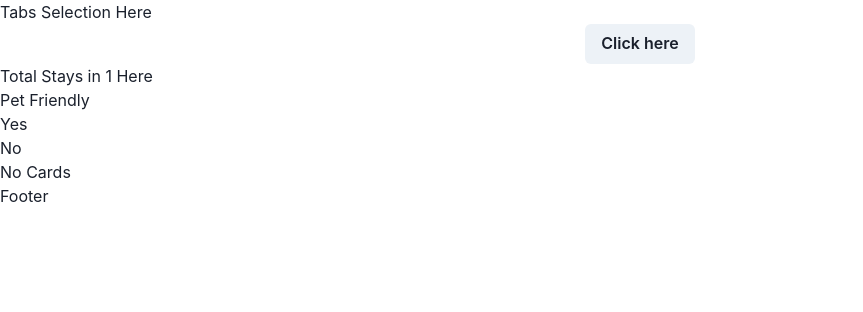
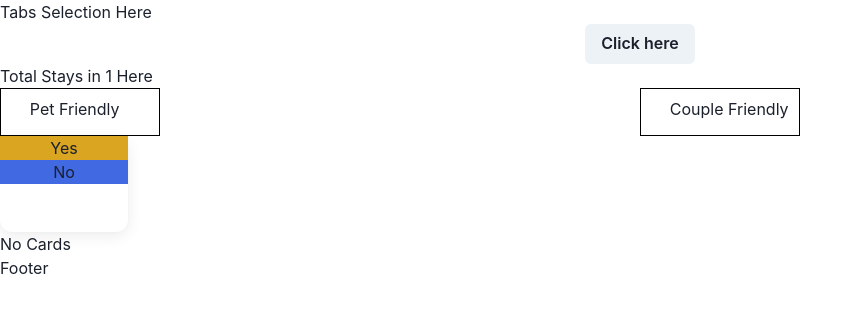
Before and after one commit to sarb001/Bookmytrip, a React (Create React App) app: page /location/1 in a window 1280 px wide. Both pictures are taken after a click on the element "Pet Friendly". Shown: the top 312 px of the page, without its empty margins (0-863 px from the left). Built offline with nearby package versions, Linux system fonts and the light colour scheme.

Commit message:
Filter Section working

```diff
--- a/src/Components/LocationComponentDetail.js
+++ b/src/Components/LocationComponentDetail.js
@@ -1,44 +1,45 @@
 import React, { useEffect, useState } from 'react'
 import { Link, useParams } from 'react-router-dom'
 import { placesStore } from '../Store/MainStore';
-// import './LocationComponentDetails.css';
+import './LocationComponentDetails.css';
 
 const LocationComponentDetail = () => {
 
     const params = useParams();
     const {loc} = params;
-    const [originalarray ,setoriginalarray] = useState([]);
 
    const [petReview,setpetReview] = useState(false);
    const [openPets,setopenPets]   = useState(false);
     const [openFilter,setopenFilter] = useState(false);
 
+    const [coupleToggle,setcoupleToggle] = useState(false);
 
-    useEffect(() => {
-        const filterPlaces = () => {
+     const [couple,setcouple] = useState(false);
+
         const placesDetailsArray = placesStore.filter((item) =>
             item.location.toLocaleLowerCase().includes(loc.toLocaleLowerCase())
         );
-            console.log('placesdetails --', placesDetailsArray);
+            console.log('placesdetails 1 --', placesDetailsArray);
+
+    const [originalarray ,setoriginalarray] = useState(placesDetailsArray);
+
+    useEffect(() =>{
         setoriginalarray(placesDetailsArray);
-        };
-        filterPlaces();
+    },[loc])
 
-    }, [loc])
-
-    // when data is updated in placesdetialsarray  only then run effect means update data with final state
 
     const petsFilter = () => {
-        let newstate = originalarray.filter((item) => {
+        let newstate = placesDetailsArray.filter((item) => {
            return item.pets === true;
         })
         setpetReview(true);
         setoriginalarray(newstate);
+        setcouple(false);
    }
 
      const nopetsFilter = () => {
        setpetReview(false);
-       setoriginalarray((prevarray) => prevarray);
+       setoriginalarray(placesDetailsArray);
      }
 
       const openPetsHandler = () => {       // toggling pets dropdown
@@ -46,26 +47,61 @@ const LocationComponentDetail = () => {
           setopenFilter(false);
       }
 
-      console.log('original array is -',originalarray);
+      const openCoupleHandler = () => {         // toggle thee Couple Handler
+        setcoupleToggle(!coupleToggle);
+        setopenFilter(false);
+      }
+
+      const coupleFilter = () => {
+            let mutate = placesDetailsArray.filter((item) => {
+                 return item.couple === true
+            })
+            setoriginalarray(mutate);
+            setpetReview(false);
+            setcouple(true);
+      }
+
+
+      const nocoupleFilter = () => {
+         setoriginalarray(placesDetailsArray)
+         setcouple(false);
+      }
+
+
+    //   console.log('original array is -',originalarray);
 
   return (
     <div>
                 <h1>  Total  Stays in {loc} Here  </h1>
 
+                        <div className="filter-boxes-partition" style = {{display:'grid',gridTemplateColumns:'1fr 1fr'}}>
                                 <div className='petHold mt-3 zoom' onClick={openPetsHandler}>
-                    {/* <MdOutlinePets className=' inline-block text-2xl pr-2' /> */}
                                     <p className=' inline-block'> Pet Friendly </p>
                                 </div>
 
+                                <div className='flex petHold mt-3 zoom' onClick={openCoupleHandler}>
+                                            <p className=' inline-block pl-5'> Couple Friendly </p>
+                            </div>
+                        </div>
 
                             {openPets && <div className = "selectDropDown">
-                                    <div  onClick = {petsFilter}   className = 'pt-4 mb-8 cursor-pointer h-2' >
+                                                <div  onClick = {petsFilter}   className = 'pt-4 mb-8 cursor-pointer h-2'  style = {{backgroundColor:'goldenrod'}} >
                                                 Yes </div>
-                                    <div  onClick = {nopetsFilter} className = 'cursor-pointer h-2' >
+                                                <div  onClick = {nopetsFilter} className = 'cursor-pointer h-2' style = {{backgroundColor:'royalblue'}}>
                                                 No </div>
-
                                     </div>
                             }
+
+
+
+                       <div className='zindex'>
+                                {coupleToggle && <div className='selectDropDownCouple cursor-pointer'>
+                                    <div onClick={coupleFilter} className=" pt-4 mb-8 cursor-pointer h-2" style = {{backgroundColor:'royalblue'}}>
+                                    Yes </div>
+                                    <div onClick={nocoupleFilter} className="cursor-pointer h-2" style = {{backgroundColor:'goldenrod'}}> No </div>
+                                </div>
+                                }
+                            </div>
 
                     {originalarray.length > 0 ? (
                     <>
@@ -82,6 +118,7 @@ const LocationComponentDetail = () => {
                                             </div>
                                             <div className="main-price">
                                                         <h2> {petReview &&  <p> Pets are Welcome </p>} </h2>
+                                                        <h2> {couple &&  <p>  Couple Friendly  </p>} </h2>
                                                                 <h2> Location - {item.location} </h2>
                                                             <span> ${item.price}/month </span>
                                             </div>
--- a/src/Components/LocationComponentDetails.css
+++ b/src/Components/LocationComponentDetails.css
@@ -2,9 +2,22 @@
     box-shadow: 0 4px 15px 0 rgb(0 0 0 / 8%), 0 0px 2px 0 rgb(0 0 0 / 4%);
     width: 8rem;
     height: 6rem;
-    position: relative;
     border-radius: 12px !important;
     z-index: 99999 !important;
     left: 24rem;
     text-align: center;
 }
+
+.petHold {
+    border: 1px solid black;
+    width: 10rem;
+    height: 3rem;
+    line-height: 2.5rem;
+    padding-left: 1.8rem;
+
+}
+.zindex{
+    position: absolute;
+    right: 460px;
+    top:120px
+}
```
Lines whose indentation alone changed are shown as unchanged.
